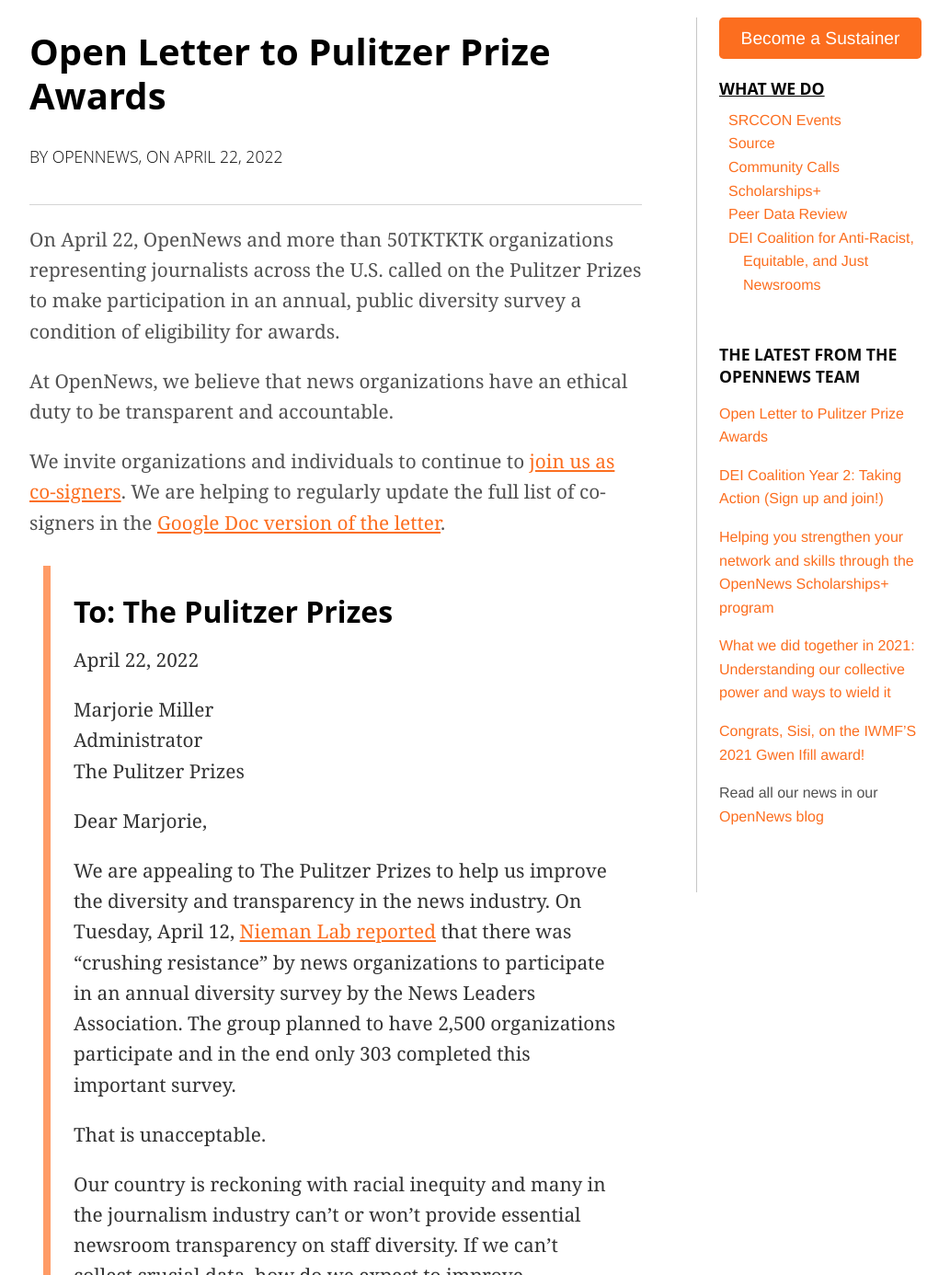
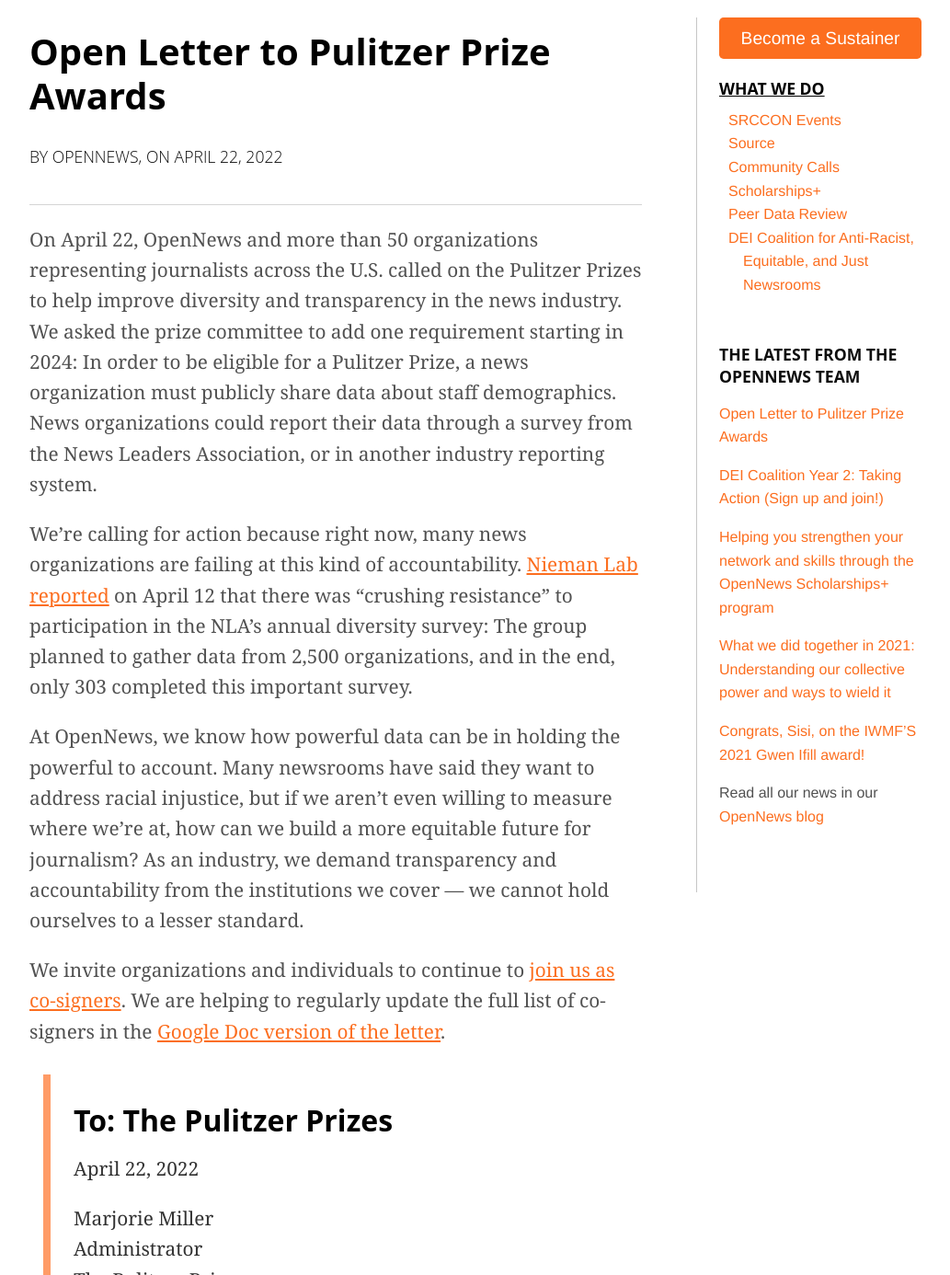
Before and after one commit to OpenNews/opennews-website, a Jekyll site: the page built from _posts/2022-04-22-open-letter-to-pulitzers.md, in a window 1280 px wide and 1400 px high, scrolled down 423 px, cut to the strip 14-1400 px from the top of the window. Shown: the whole strip at 92% size, without its empty margins (118-1151 px from the left). Built offline with Jekyll 4.4.1, drawn with Linux system fonts in a browser that asks for light colours; nearby versions of some CDN libraries; some web fonts are replaced; comment, search, counter and statistics services are not loaded.

Commit message:
updated language

```diff
--- a/_posts/2022-04-22-open-letter-to-pulitzers.md
+++ b/_posts/2022-04-22-open-letter-to-pulitzers.md
@@ -4,12 +4,14 @@
 date: 2022-04-22 08:00-04:00
 author: OpenNews, on April 22, 2022
 tags: OpenNews
-excerpt: TK
+excerpt: "We asked the prize committee to add one requirement starting in 2024: In order to be eligible for a Pulitzer Prize, a news organization must publicly share data about staff demographics."
 ---
 
-On April 22, OpenNews and more than 50TKTKTK organizations representing journalists across the U.S. called on the Pulitzer Prizes to make participation in an annual, public diversity survey a condition of eligibility for awards.
+On April 22, OpenNews and more than 50 organizations representing journalists across the U.S. called on the Pulitzer Prizes to help improve diversity and transparency in the news industry. We asked the prize committee to add one requirement starting in 2024: In order to be eligible for a Pulitzer Prize, a news organization must publicly share data about staff demographics. News organizations could report their data through a survey from the News Leaders Association, or in another industry reporting system.
 
-At OpenNews, we believe that news organizations have an ethical duty to be transparent and accountable.
+We're calling for action because right now, many news organizations are failing at this kind of accountability. [Nieman Lab reported](https://www.niemanlab.org/2022/04/crushing-resistance-yet-again-newsrooms-arent-showing-up-to-the-industrys-largest-diversity-survey/) on April 12 that there was “crushing resistance” to participation in the NLA's annual diversity survey: The group planned to gather data from 2,500 organizations, and in the end, only 303 completed this important survey.
+
+At OpenNews, we know how powerful data can be in holding the powerful to account. Many newsrooms have said they want to address racial injustice, but if we aren't even willing to measure where we're at, how can we build a more equitable future for journalism? As an industry, we demand transparency and accountability from the institutions we cover — we cannot hold ourselves to a lesser standard.
 
 We invite organizations and individuals to continue to [join us as co-signers](https://docs.google.com/forms/d/e/1FAIpQLSf0xdcKW2AQzLM8eeZH9w71b6YN_TosGUF2Y-lrlvCuy9YWpQ/viewform). We are helping to regularly update the full list of co-signers in the [Google Doc version of the letter](https://docs.google.com/document/d/1MgJNiUZlLSARhpHVZV2wavU32dIuPrVooP-40pC5Jdc/edit).
 
```
